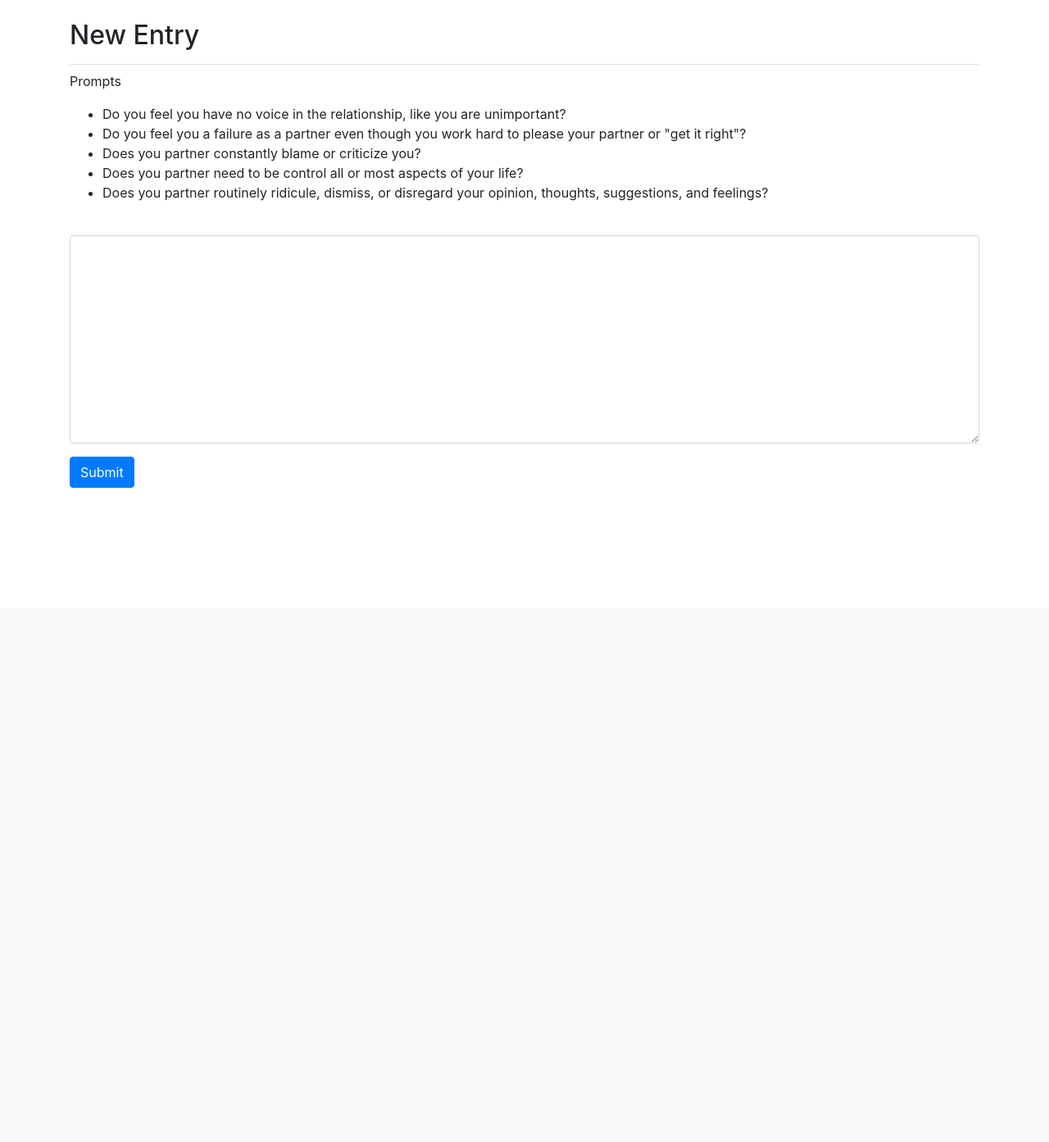
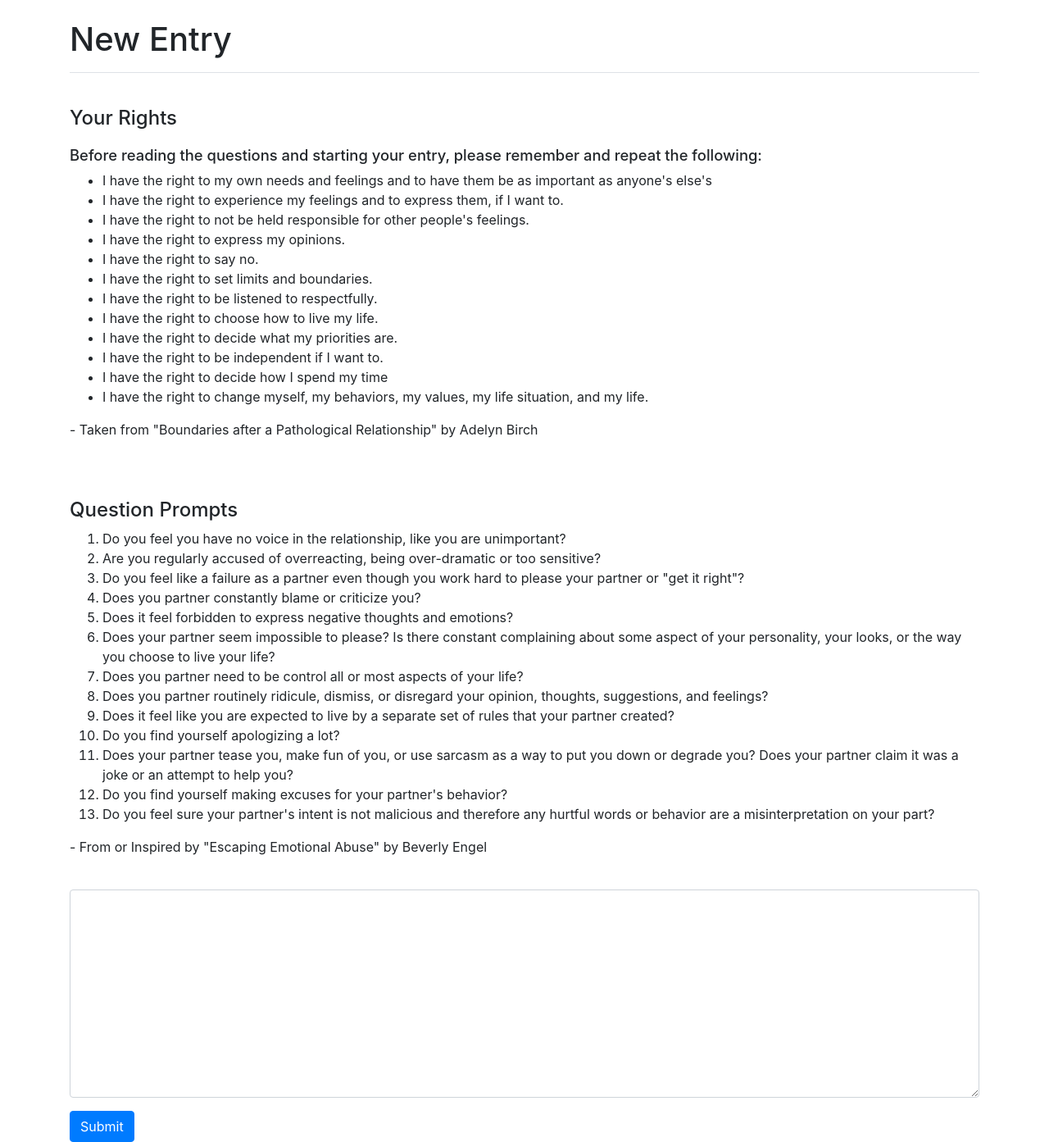
Before and after one commit to alexcraig481/keeping_count, a Django app: page /new_entry/ in a window 1280 px wide. Shown: the part 58-1451 px from the top of the page at 82% size. Before the commit the page ends 653 px from the top, so only its background shows below. Run offline with Django 4.2, Linux system fonts and the light colour scheme; a user stored in the database is signed in; some libraries are stand-ins or nearby versions.

Commit message:
Changed wording

```diff
--- a/logs/templates/logs/new_entry.html
+++ b/logs/templates/logs/new_entry.html
@@ -2,19 +2,56 @@
 {% load bootstrap4 %}
 
 {% block page_header %}
-  <h2>New Entry</h2>
+  <h1>New Entry</h1>
 {% endblock page_header%}
 
 
 {% block content %}
-    <p>Prompts</p>
-    <ul>
-        <li>Do you feel you have no voice in the relationship, like you are unimportant?</li>
-        <li>Do you feel you a failure as a partner even though you work hard to please your partner or "get it right"?</li>
-        <li>Does you partner constantly blame or criticize you?</li>
-        <li>Does you partner need to be control all or most aspects of your life?</li>
-        <li>Does you partner routinely ridicule, dismiss, or disregard your opinion, thoughts, suggestions, and feelings?</li>
-    </ul>
+    <div style ="padding-top:3%; padding-bottom:5%">
+        <h2 style = "font-size:1.5em ">Your Rights</h2>
+        <h3 style= "font-size: 1.15em; padding-top:1% ">Before reading the questions and starting your entry, please remember and repeat the following:</h3>
+            <ul>
+                <li>I have the right to my own needs and feelings and to have them be as important as anyone's else's</li>
+                <li>I have the right to experience my feelings and to express them, if I want to.</li>
+                <li>I have the right to not be held responsible for other people's feelings.</li>
+                <li>I have the right to express my opinions.</li>
+                <li>I have the right to say no.</li>
+                <li>I have the right to set limits and boundaries.</li>
+                <li>I have the right to be listened to respectfully.</li>
+                <li>I have the right to choose how to live my life.</li>
+                <li>I have the right to decide what my priorities are.</li>
+                <li>I have the right to be independent if I want to.</li>
+                <li>I have the right to decide how I spend my time</li>
+                <li>I have the right to change myself, my behaviors, my values, my life situation, and my life.</li>
+            </ul>
+        <p>- Taken from "Boundaries after a Pathological Relationship" by Adelyn Birch</p>
+
+    </div>
+    <div>
+        <h2 style="font-size:1.5em">Question Prompts</h2>
+            <ol>
+                <li>Do you feel you have no voice in the relationship, like you are unimportant?</li>
+                <li>Are you regularly accused of overreacting, being over-dramatic or too sensitive?</li>
+                <li>Do you feel like a failure as a partner even though you work hard to please your partner or
+                    "get it right"?</li>
+                <li>Does you partner constantly blame or criticize you?</li>
+                <li>Does it feel forbidden to express negative thoughts and emotions?</li>
+                <li>Does your partner seem impossible to please? Is there constant complaining about some aspect of
+                    your personality, your looks, or the way you choose to live your life?</li>
+                <li>Does you partner need to be control all or most aspects of your life?</li>
+                <li>Does you partner routinely ridicule, dismiss, or disregard your opinion, thoughts, suggestions,
+                    and feelings?</li>
+                <li>Does it feel like you are expected to live by a separate set of rules that your partner created?</li>
+                <li>Do you find yourself apologizing a lot?</li>
+                <li>Does your partner tease you, make fun of you, or use sarcasm as a way to put you down or degrade
+                    you? Does your partner claim it was a joke or an attempt to help you?</li>
+                <li>Do you find yourself making excuses for your partner's behavior?</li>
+                <li>Do you feel sure your partner's intent is not malicious and therefore any hurtful words or behavior
+                    are a misinterpretation on your part?</li>
+            </ol>
+            <p>- From or Inspired by "Escaping Emotional Abuse" by Beverly Engel</p>
+    </div>
+
     <form action="{%url 'logs:new_entry' %}" method='post' class="form">
         {% csrf_token %}
         {% bootstrap_form form %}
```
Also changed, not shown: keeping_count/templates/index.html (+7 -5 lines), db.sqlite3.
